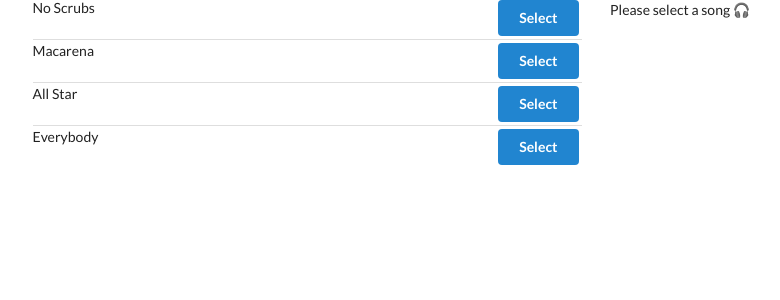
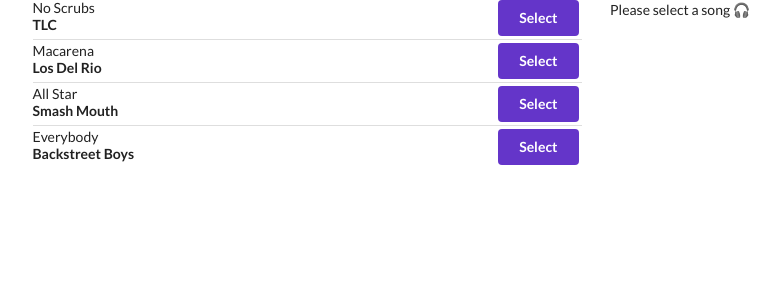
Before and after one commit to palhamel/simple_songs, a React (Create React App) app: page / in a window 1280 px wide. Shown: the top 300 px of the page, without its empty margins (44-824 px from the left). Built offline with nearby package versions, Linux system fonts and the light colour scheme.

Commit message:
expand reducera data array and some styling

```diff
--- a/src/components/SongDetail.js
+++ b/src/components/SongDetail.js
@@ -12,14 +12,23 @@
   }
 
   return (
-    <div>
-      <h3>Selected track</h3>
-      <p>
-        ● Title: {song.title}
-        <br />
-        ⌚︎ Duration: {song.duration}
-      </p>
-      <p><a href={song.video} target="_blank"> 🔥 Watch the music video </a></p>
+    <div className="ui card">
+      {/* <h3>Selected track</h3> */}
+      <div className="content">
+        <div className="header">{song.title}</div>
+      </div>
+      <div className="content">
+        <h4 className="ui sub header">{song.artist}</h4>
+        <p>
+          <br />
+          ⌚︎ Duration: {song.duration}
+        </p>
+        <p>
+          <a className="ui inverted button violet " href={song.video} target="_blank" rel="noreferrer">
+            Watch Video
+          </a>
+        </p>
+      </div>
     </div>
   );
 };
--- a/src/components/SongList.js
+++ b/src/components/SongList.js
@@ -9,13 +9,14 @@
         <div className="item" key={song.title}>
           <div className="right floated content">
             <button
-            className="ui button primary"
+            className="ui button violet"
             onClick={() => this.props.selectSong(song)}
             >
               Select
             </button>
           </div>
           <div className="content">{song.title}</div>
+          <div className="content"><h5>{song.artist}</h5></div>
         </div>
       );
     });
--- a/src/reducers/index.js
+++ b/src/reducers/index.js
@@ -3,10 +3,30 @@
 // static array
 const songsReducer = () => {
   return [
-    { title: "No Scrubs", duration: "04:05", video: "https://www.youtube.com/watch?v=6M6samPEMpM"   },
-    { title: "Macarena", duration: "02:30", video: "https://www.youtube.com/watch?v=6M6samPEMpM"   },
-    { title: "All Star", duration: "03:15", video: "https://www.youtube.com/watch?v=6M6samPEMpM"   },
-    { title: "Everybody", duration: "01:45", video: "https://www.youtube.com/watch?v=6M6samPEMpM"  },
+    {
+      title: "No Scrubs",
+      artist: "TLC",
+      duration: "04:05",
+      video: "https://youtu.be/FrLequ6dUdM",
+    },
+    {
+      title: "Macarena",
+      artist: "Los Del Rio",
+      duration: "02:30",
+      video: "https://youtu.be/MMRVbhbIkjk",
+    },
+    {
+      title: "All Star",
+      artist: "Smash Mouth",
+      duration: "03:15",
+      video: "https://youtu.be/L_jWHffIx5E",
+    },
+    {
+      title: "Everybody",
+      artist: "Backstreet Boys",
+      duration: "01:45",
+      video: "https://youtu.be/6M6samPEMpM",
+    },
     // { title: "Everybody", duration: "01:45", video: "https://www.youtube.com/watch?v=6M6samPEMpM"  },
   ];
 };
```
